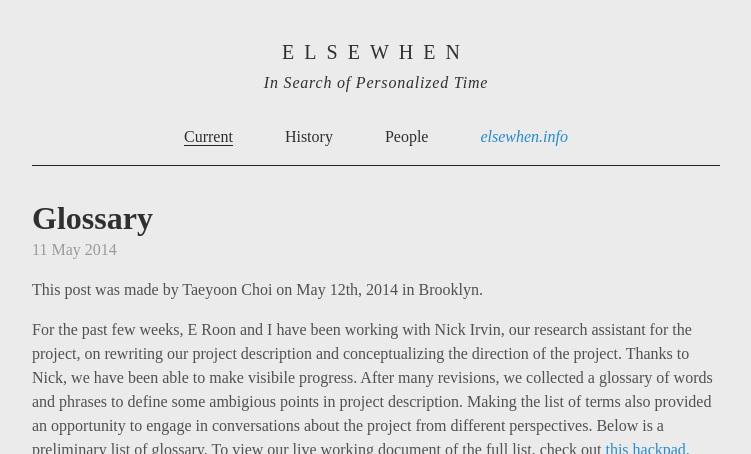
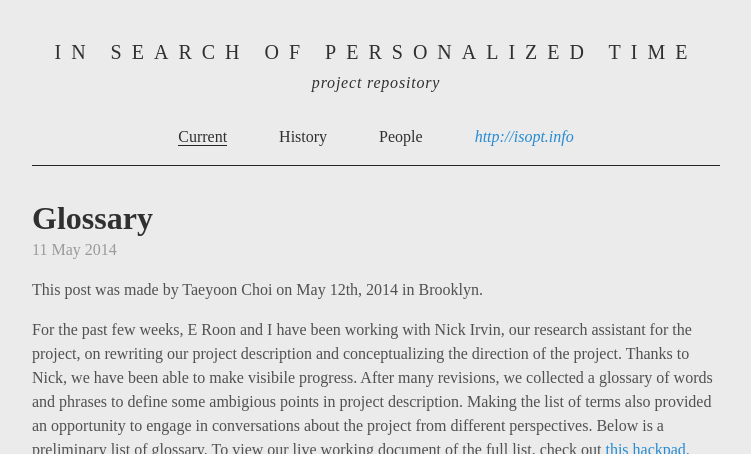
Before and after one commit to else-when/isopt.github.io, a Jekyll site: the page built from index.html, in a window 1280 px wide and 900 px high, cut to the strip 0-454 px from the top of the window. Shown: the whole strip, without its empty margins (264-1015 px from the left). Built offline with Jekyll 4.4.1, drawn with Linux system fonts in a browser that asks for light colours; Markdown is read by kramdown in place of the engine named in the settings; the list of posts is cut into pages by our own code; some of the changed text lies outside the part shown.

Commit message:
change names

```diff
--- a/_config.yml
+++ b/_config.yml
@@ -6,10 +6,10 @@ pygments:         true
 permalink:        pretty
 
 # Setup
-title:            "Elsewhen"
-tagline:          "In Search of Personalized Time"
+title:            "In Search of Personalized Time"
+tagline:          "project repository "
 description:      "In search of Personalazed Time, Project by Taeyoon Choi and E Roon Kang. 2014–2015, Art + Technology Project, Los Angeles County Museum of Art (LACMA)"
-url:              "http://else-when.github.io/"
+url:              "http://isopt.github.io/"
 
 author:
   name:           E Roon Kang
--- a/_layouts/default.html
+++ b/_layouts/default.html
@@ -37,7 +37,7 @@
               <li><a href="/people">People</a></li>
             {% endif %}
 
-            <li><a href="http://elsewhen.info" class="outer" target="_blank">elsewhen.info</a></li>
+            <li><a href="http://isopt.info" class="outer" target="_blank">http://isopt.info</a></li>
 
           </ul>
         </div>
@@ -48,7 +48,7 @@
       <div class="footer">
         <p>Project by <a href="http://taeyoonchoi.com" target="_blank">Taeyoon Choi</a> & <a href="http://eroonkang.com" target="_blank">E Roon Kang</a>.<br>
           2014–2015, Art + Technology Project, <a href="http://www.lacma.org/LAB" target="_blank">Los Angeles County Museum of Art</a></p>
-        <p class="elsewhere"><em>Project Website: <a href="http://elsewhen.info/" target="_blank">elsewhen.info</a></em></p>
+        <p class="elsewhere"><em>Project Website: <a href="http://isopt.info/" target="_blank">isopt.info</a></em></p>
       </div>
     </div>
 
```
Also changed, not shown: 1 other file.
